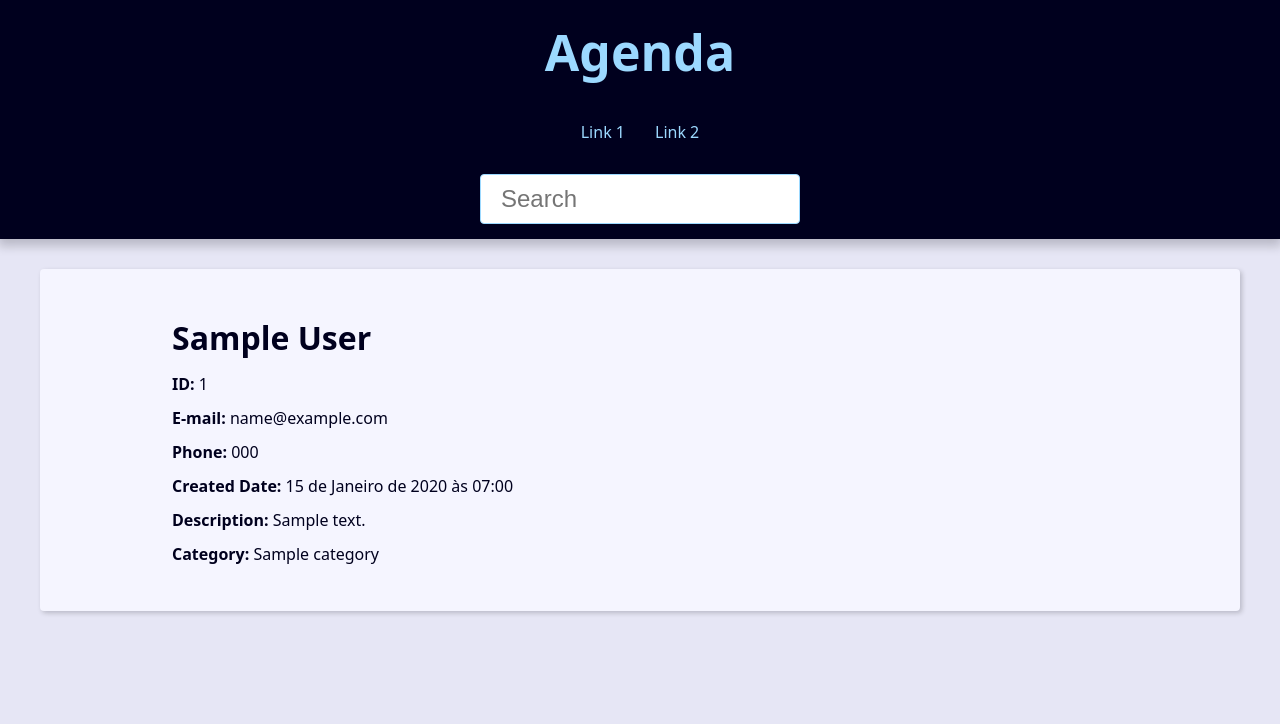
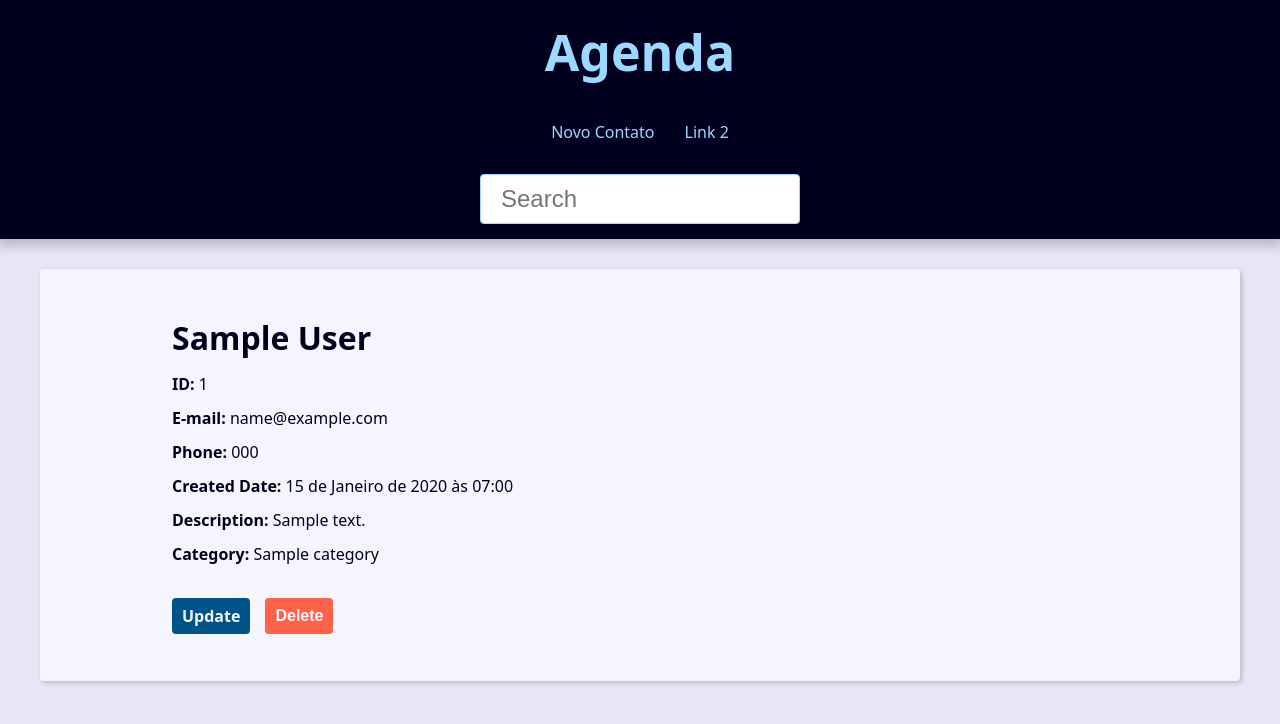
Before and after one commit to leoAraujo20/projeto-agenda, a Django app: page /contact/1/ in a window 1280 px wide. Shown: the top 724 px of the page. Run offline with Django 5.2, Linux system fonts and the light colour scheme; tables that the repository leaves empty hold one stand-in row (values such as "Sample post").

Commit message:
Add update and delete functionality for contacts

```diff
--- a/base_statics/global/css/style.css
+++ b/base_statics/global/css/style.css
@@ -39,8 +39,9 @@
 }
 
 body {
-    font-family: system-ui, -apple-system, BlinkMacSystemFont, 'Segoe UI', Roboto,
-      Oxygen, Ubuntu, Cantarell, 'Open Sans', 'Helvetica Neue', sans-serif;
+    font-family: system-ui, -apple-system, BlinkMacSystemFont, "Segoe UI",
+        Roboto, Oxygen, Ubuntu, Cantarell, "Open Sans", "Helvetica Neue",
+        sans-serif;
     line-height: 1.5;
     font-size: var(--small-font-size);
     color: var(--clr-black);
@@ -312,3 +313,23 @@
     filter: brightness(80%);
     box-shadow: 0 0 5px var(--link-dark-color);
 }
+
+.contact-links {
+    margin-block: calc(var(--small-font-size) * 2);
+    display: flex;
+    align-items: center;
+    gap: 0 var(--spacing);
+}
+
+.btn-link {
+    font-size: var(--small-font-size);
+    text-decoration: none;
+    font-weight: bold;
+    padding: 1rem;
+    display: block;
+    line-height: var(--small-font-size);
+}
+
+.btn-delete {
+    background: tomato;
+}
--- a/base_templates/global/partials/header.html
+++ b/base_templates/global/partials/header.html
@@ -5,8 +5,8 @@
     <nav class="menu">
         <ul class="menu-list">
             <li class="menu-item">
-                <a href="" class="menu-link">
-                    Link 1
+                <a href="{% url "contact:create" %}" class="menu-link">
+                    Novo Contato
                 </a>
             </li>
             <li class="menu-item">
--- a/contact/templates/contact/contact.html
+++ b/contact/templates/contact/contact.html
@@ -9,5 +9,14 @@
     <p><b>Created Date:</b> {{ contact.created_date }}</p>
     <p><b>Description:</b> {{ contact.description }}</p>
     <p><b>Category:</b> {{ contact.category.name }}</p>
+    <div class="contact-links">
+        <a class="btn btn-link" href="{% url 'contact:update' contact.id %}">Update</a>
+        <form action="{% url "contact:delete" contact.id %}" method="POST">
+            {% csrf_token %}
+            <button class="btn btn-link btn-delete" type="submit">
+                Delete
+            </button>
+        </form>
+    </div>
 </div>
 {% endblock content %}
--- a/contact/urls.py
+++ b/contact/urls.py
@@ -8,4 +8,6 @@ urlpatterns = [
     path("search/", views.search, name="search"),
     path("contact/<int:contact_id>/", views.contact, name="contact"),
     path("contact/create/", views.create, name="create"),
+    path("contact/update/<int:contact_id>/", views.update, name = "update"),
+    path("contact/delete/<int:contact_id>/", views.delete, name="delete"),
 ]
--- a/contact/views.py
+++ b/contact/views.py
@@ -2,8 +2,8 @@ from django.shortcuts import render, get_object_or_404, redirect
 from django.db.models import Q
 from contact.models import Contact
 from django.core.paginator import Paginator
-from django import forms
 from contact.forms import ContactForm
+from django.urls import reverse
 
 # Create your views here.
 def index(request):
@@ -55,6 +55,7 @@ def search(request):
     return render(request, "contact/index.html", context=context)
 
 def create(request):
+    url = reverse("contact:create")
     if request.method == "POST":
         form = ContactForm(request.POST)
         if form.is_valid():
@@ -64,7 +65,32 @@ def create(request):
         form = ContactForm()
 
     context = {
+        "url": url,
         "form": form,
         "page_title": "Criar contato"
     }
     return render(request, 'contact/create.html', context)
+
+def update(request, contact_id):
+    url = reverse("contact:update", kwargs={"contact_id": contact_id})
+    contact_obj = get_object_or_404(Contact, pk=contact_id, show=True)
+    if request.method == "POST":
+        form = ContactForm(request.POST, instance=contact_obj)
+        if form.is_valid():
+            form.save()
+            return redirect("contact:index")
+    else:
+        form = ContactForm(instance=contact_obj)
+
+    context = {
+        "url": url,
+        "form": form,
+        "page_title": "Atualizar contato"
+    }
+
+    return render(request, "contact/create.html", context)
+
+def delete(request, contact_id):
+    contact_obj = get_object_or_404(Contact, pk=contact_id)
+    contact_obj.delete()
+    return redirect("contact:index")
```
Also changed, not shown: contact/forms.py (+18 -5 lines), contact/templates/contact/create.html (+19 -9 lines). Lines whose indentation alone changed are shown as unchanged.
